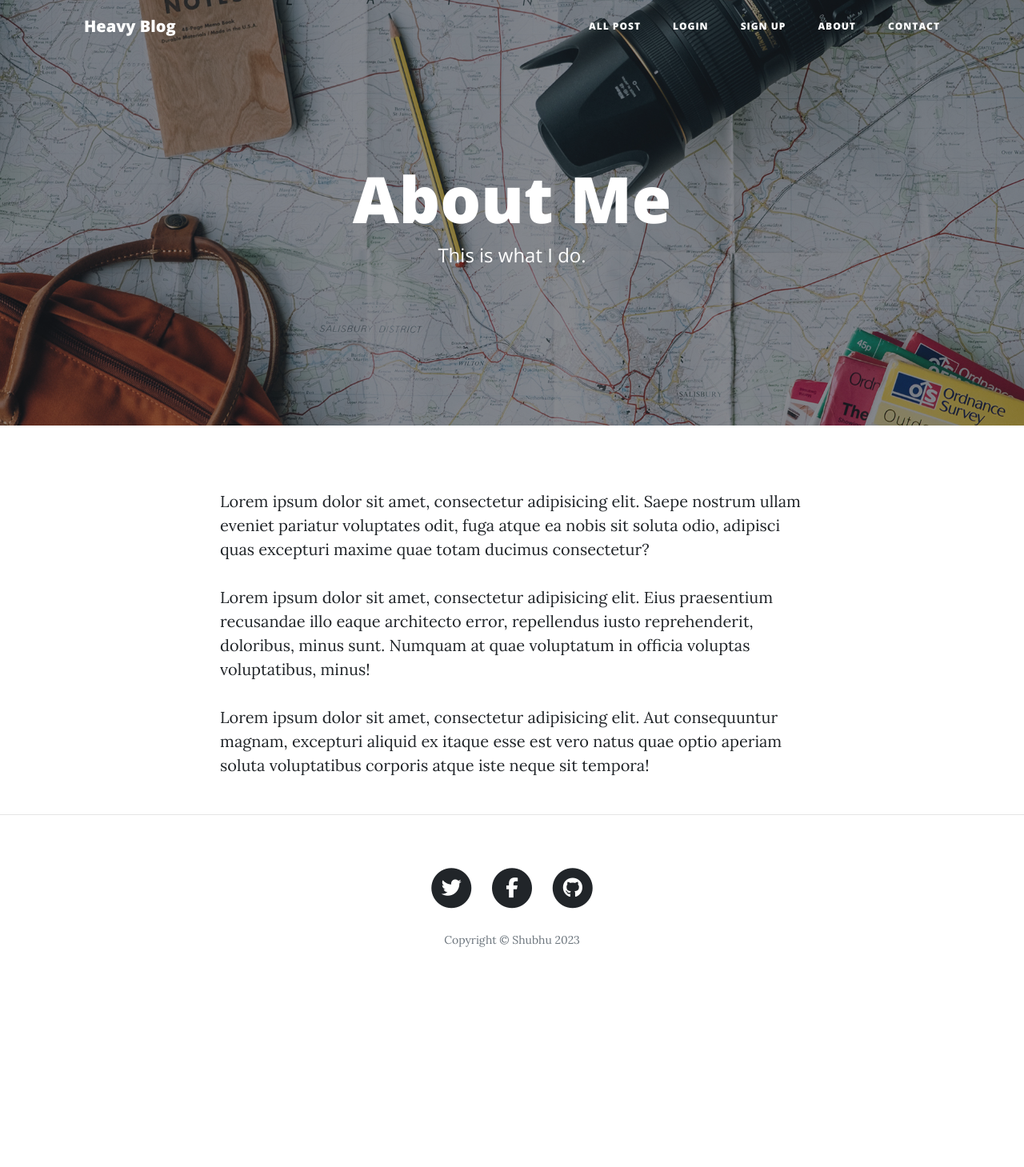
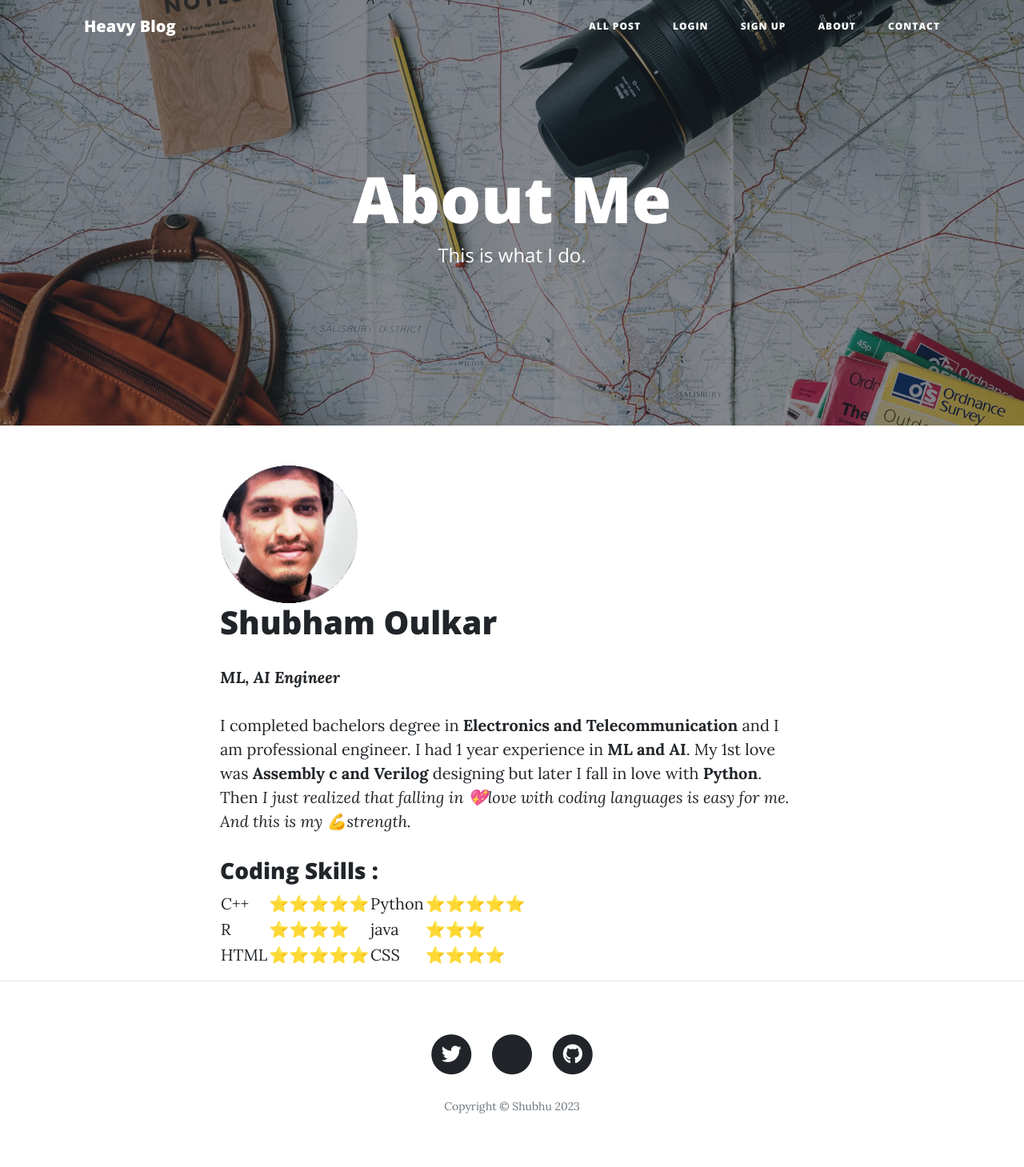
Before and after one commit to ShubhamOulkar/heavy-blog, a Flask app: page /about in a window 1280 px wide. Shown: the whole page at 80% size. Before the commit the page ends 1184 px from the top, so only its background shows below. Run offline with Flask 3, Linux system fonts and the light colour scheme; some libraries are stand-ins or nearby versions.

Commit message:
commit 7

```diff
--- a/forms.py
+++ b/forms.py
@@ -17,7 +17,6 @@ class EditPostForm(FlaskForm):
     title = StringField("Blog Post Title", validators=[DataRequired()])
     subtitle = StringField("Subtitle", validators=[DataRequired()])
     img_url = StringField("Blog Image URL", validators=[DataRequired(), URL()])
-    updated_date = DateField('updated date', validators=[DataRequired()], format="%B %d, %Y")
     body = CKEditorField("Blog Content", validators=[DataRequired()])
     submit = SubmitField("Submit Post")
 
--- a/main.py
+++ b/main.py
@@ -290,7 +290,7 @@ def edit_post(post_id):
         img_url=post.img_url,
         author=current_user,
         body=post.body,
-        updated_date = post.updated_date
+        updated_date = date.today().strftime("%B %d, %Y")
 
     )
     if edit_form.validate_on_submit():
--- a/templates/about.html
+++ b/templates/about.html
@@ -19,9 +19,38 @@
 <div class="container">
   <div class="row">
     <div class="col-lg-8 col-md-10 mx-auto">
-        <p>Lorem ipsum dolor sit amet, consectetur adipisicing elit. Saepe nostrum ullam eveniet pariatur voluptates odit, fuga atque ea nobis sit soluta odio, adipisci quas excepturi maxime quae totam ducimus consectetur?</p>
-        <p>Lorem ipsum dolor sit amet, consectetur adipisicing elit. Eius praesentium recusandae illo eaque architecto error, repellendus iusto reprehenderit, doloribus, minus sunt. Numquam at quae voluptatum in officia voluptas voluptatibus, minus!</p>
-        <p>Lorem ipsum dolor sit amet, consectetur adipisicing elit. Aut consequuntur magnam, excepturi aliquid ex itaque esse est vero natus quae optio aperiam soluta voluptatibus corporis atque iste neque sit tempora!</p>
+      <img src="/static/img/main_author.png" alt="shubham profile picture"></td>
+
+      <h1 id="myname">Shubham Oulkar</h1>
+      <p><i><strong>ML, AI Engineer</strong></i></p>
+      <p>I completed bachelors degree in <strong>Electronics and Telecommunication</strong> and I am professional
+        engineer.
+        I had 1 year experience in <strong>ML and AI</strong>. My 1st love was <strong>Assembly c and
+          Verilog</strong> designing but later I fall in love with <strong>Python</strong>.
+        Then <i>I just realized that falling in 💖love with coding languages is easy for me. And this is my
+          💪strength.</i></p>
+
+      <h3>Coding Skills :</h3>
+      <table cellspacing="20">
+        <tr>
+          <td>C++</td>
+          <td>⭐⭐⭐⭐⭐</td>
+          <td>Python</td>
+          <td>⭐⭐⭐⭐⭐</td>
+        </tr>
+        <tr>
+          <td>R</td>
+          <td>⭐⭐⭐⭐</td>
+          <td>java</td>
+          <td>⭐⭐⭐</td>
+        </tr>
+        <tr>
+          <td>HTML</td>
+          <td>⭐⭐⭐⭐⭐</td>
+          <td>CSS</td>
+          <td>⭐⭐⭐⭐</td>
+        </tr>
+      </table>
     </div>
   </div>
 </div>
--- a/templates/footer.html
+++ b/templates/footer.html
@@ -5,7 +5,7 @@
         <div class="col-lg-8 col-md-10 mx-auto">
           <ul class="list-inline text-center">
             <li class="list-inline-item">
-              <a href="#">
+              <a href="https://twitter.com/shubhuoulkar">
                 <span class="fa-stack fa-lg">
                   <i class="fas fa-circle fa-stack-2x"></i>
                   <i class="fab fa-twitter fa-stack-1x fa-inverse"></i>
@@ -13,15 +13,15 @@
               </a>
             </li>
             <li class="list-inline-item">
-              <a href="#">
+              <a href="https://www.linkedin.com/in/shubham-oulkar-372797217/">
                 <span class="fa-stack fa-lg">
                   <i class="fas fa-circle fa-stack-2x"></i>
-                  <i class="fab fa-facebook-f fa-stack-1x fa-inverse"></i>
+                  <i class="fa-brands fa-linkedin"></i>
                 </span>
               </a>
             </li>
             <li class="list-inline-item">
-              <a href="#">
+              <a href="https://github.com/ShubhamOulkar?tab=repositories">
                 <span class="fa-stack fa-lg">
                   <i class="fas fa-circle fa-stack-2x"></i>
                   <i class="fab fa-github fa-stack-1x fa-inverse"></i>
```
Also changed, not shown: static/img/main_author.png (added). Lines whose indentation alone changed are shown as unchanged.
